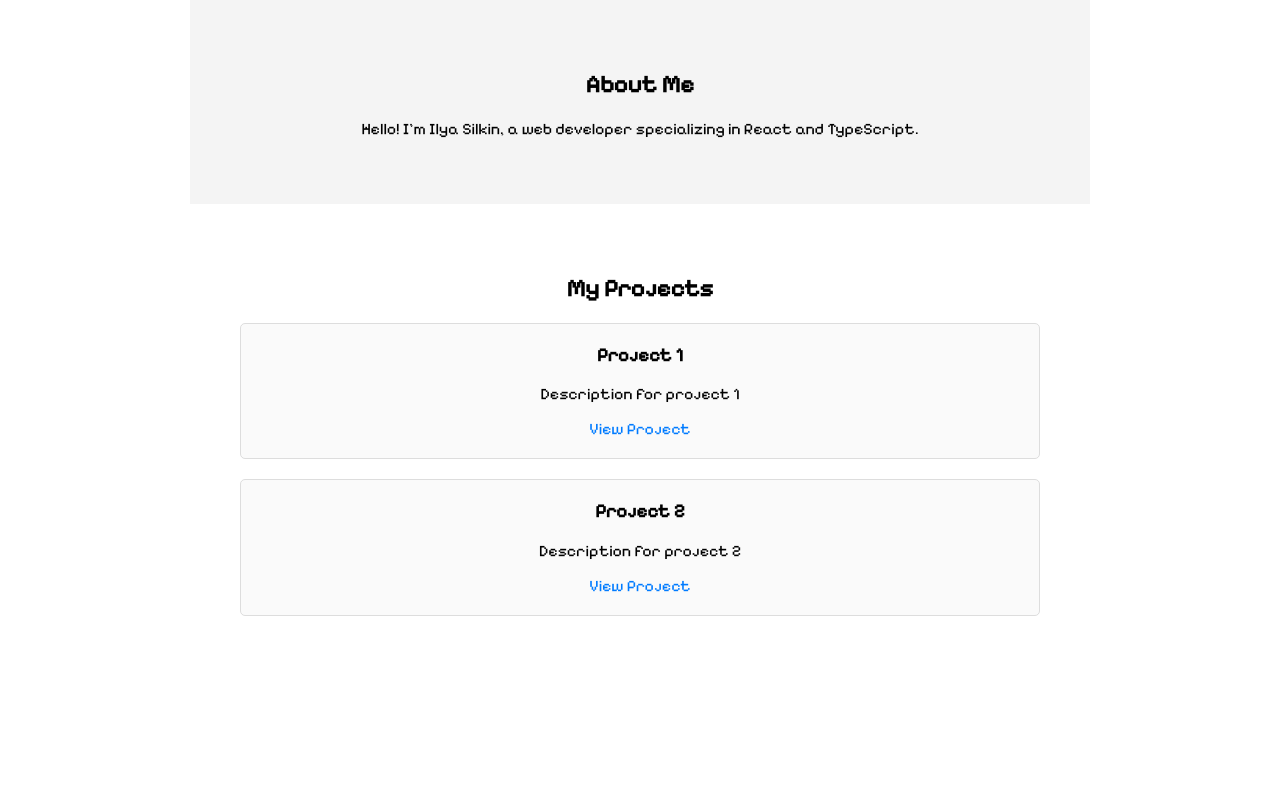
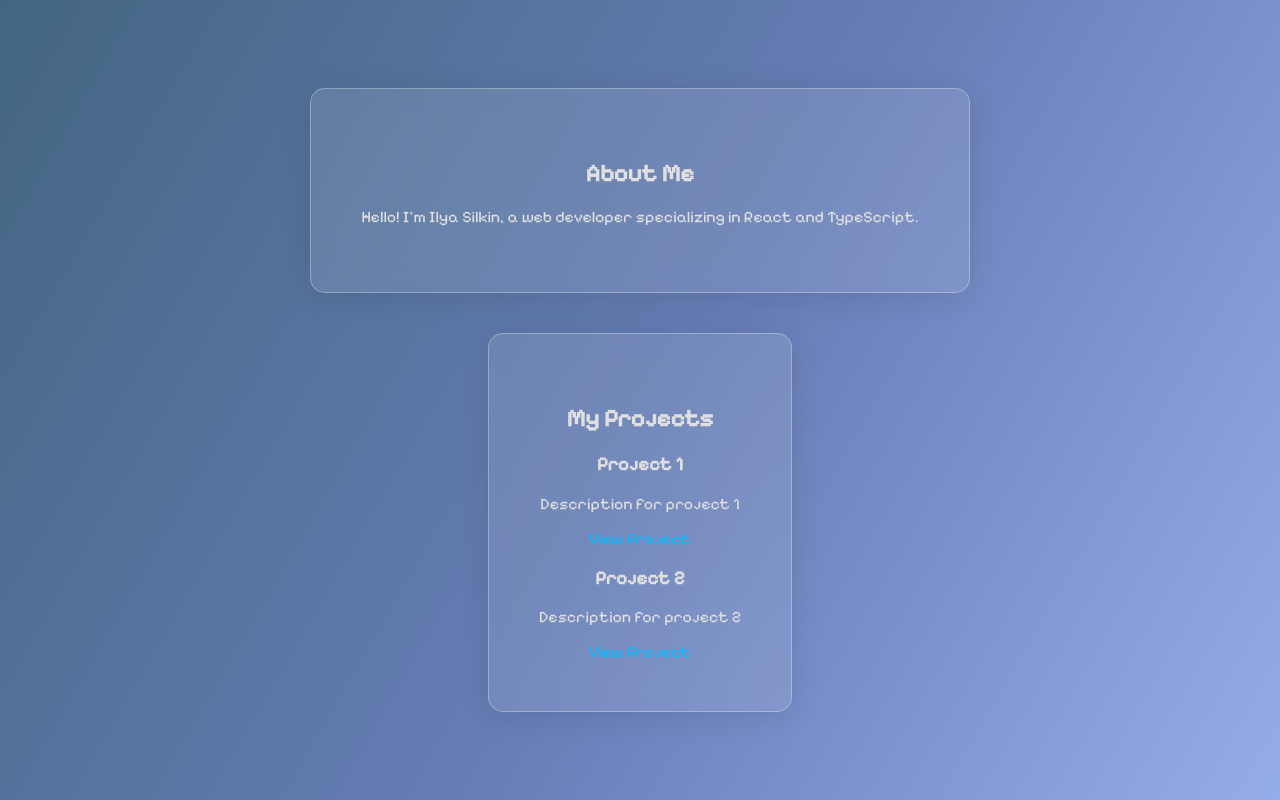
Before and after one commit to ilyasilkin27/ilya-silkin-portfolio, a React (Create React App) app: page / in a window 1280 px wide. Built offline with nearby package versions, Linux system fonts and the light colour scheme.

Commit message:
update design

```diff
--- a/src/styles/about.css
+++ b/src/styles/about.css
@@ -1,3 +1,11 @@
-#about {
-    background-color: #f4f4f4;
+section {
+    padding: 50px;
+    margin: 20px;
+    max-width: 800px;
+    background: rgba(255, 255, 255, 0.1);
+    border-radius: 15px;
+    box-shadow: 0 4px 30px rgba(0, 0, 0, 0.1);
+    backdrop-filter: blur(10px);
+    -webkit-backdrop-filter: blur(10px);
+    border: 1px solid rgba(255, 255, 255, 0.3);
 }
--- a/src/styles/main.css
+++ b/src/styles/main.css
@@ -5,14 +5,28 @@ body {
     margin: 0;
     padding: 0;
     box-sizing: border-box;
+    background: linear-gradient(120deg, #3a7bd5, #3a6073, #667db6, #a8c0ff);
+    background-size: 200% 200%;
+    animation: gradientAnimation 10s ease infinite;
+    height: 100vh;
+    display: flex;
+    justify-content: center;
+    align-items: center;
+    color: #e0e0e0; /* светло-серый цвет текста */
+}
+
+@keyframes gradientAnimation {
+    0% { background-position: 0% 50%; }
+    50% { background-position: 100% 50%; }
+    100% { background-position: 0% 50%; }
 }
 
 .App {
     text-align: center;
+    width: 100%;
+    height: 100%;
+    display: flex;
+    flex-direction: column;
+    justify-content: center;
+    align-items: center;
 }
-
-section {
-    padding: 50px;
-    margin: 0 auto;
-    max-width: 800px;
-}
--- a/src/styles/projects.css
+++ b/src/styles/projects.css
@@ -1,20 +1,20 @@
-#projects {
-    background-color: #fff;
+section {
+    padding: 50px;
+    margin: 20px;
+    max-width: 800px;
+    background: rgba(255, 255, 255, 0.1);
+    border-radius: 15px;
+    box-shadow: 0 4px 30px rgba(0, 0, 0, 0.1);
+    backdrop-filter: blur(10px);
+    -webkit-backdrop-filter: blur(10px);
+    border: 1px solid rgba(255, 255, 255, 0.3);
 }
 
-.project-card {
-    border: 1px solid #ddd;
-    padding: 20px;
-    border-radius: 5px;
-    background-color: #fafafa;
-    margin-bottom: 20px;
+a {
+    color: #00bfff; /* яркий голубой цвет ссылок */
+    text-decoration: none;
 }
 
-.project-card h3 {
-    margin-top: 0;
+a:hover {
+    text-decoration: underline;
 }
-
-.project-card a {
-    color: #007bff;
-    text-decoration: none;
-}
```
